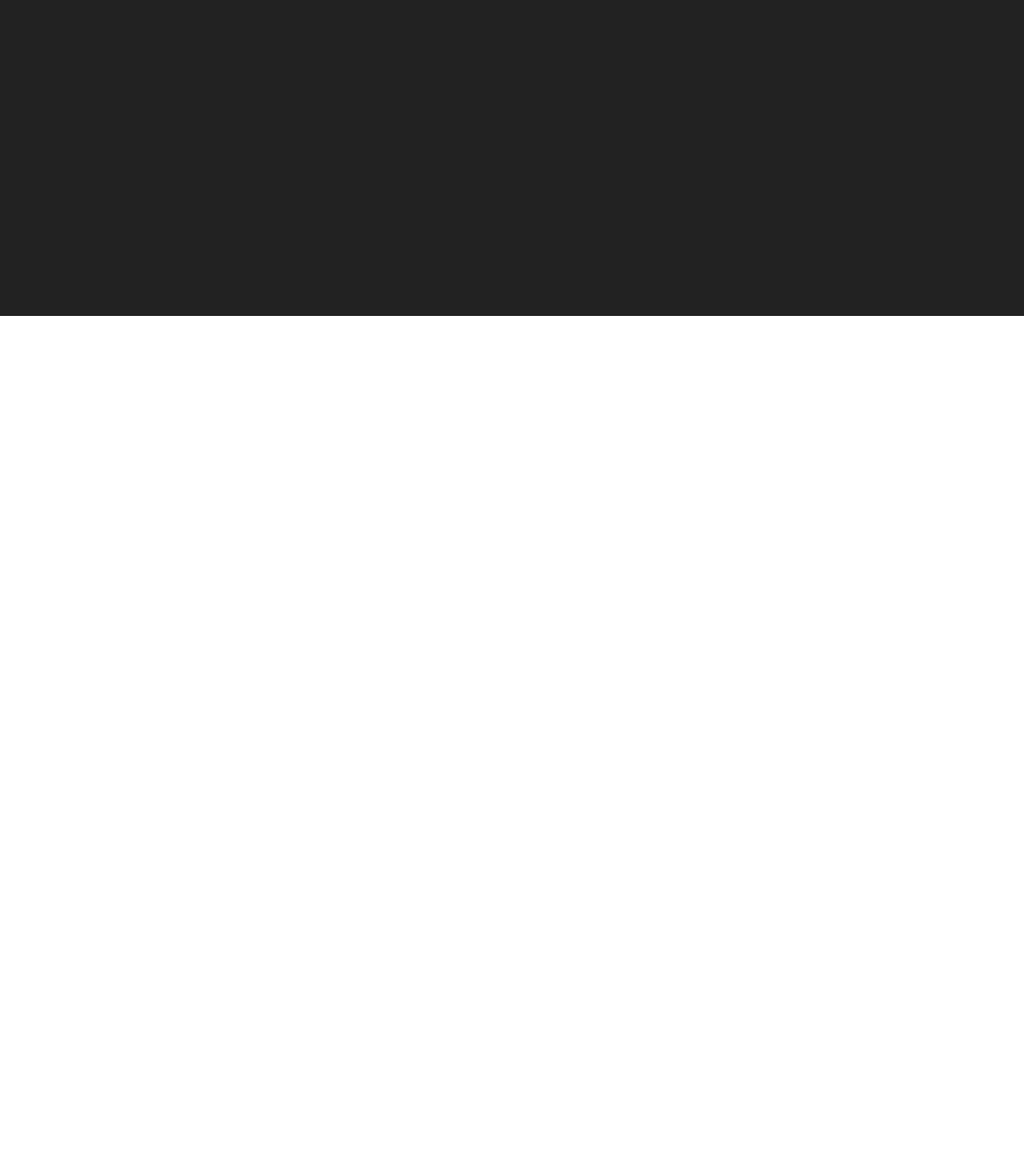
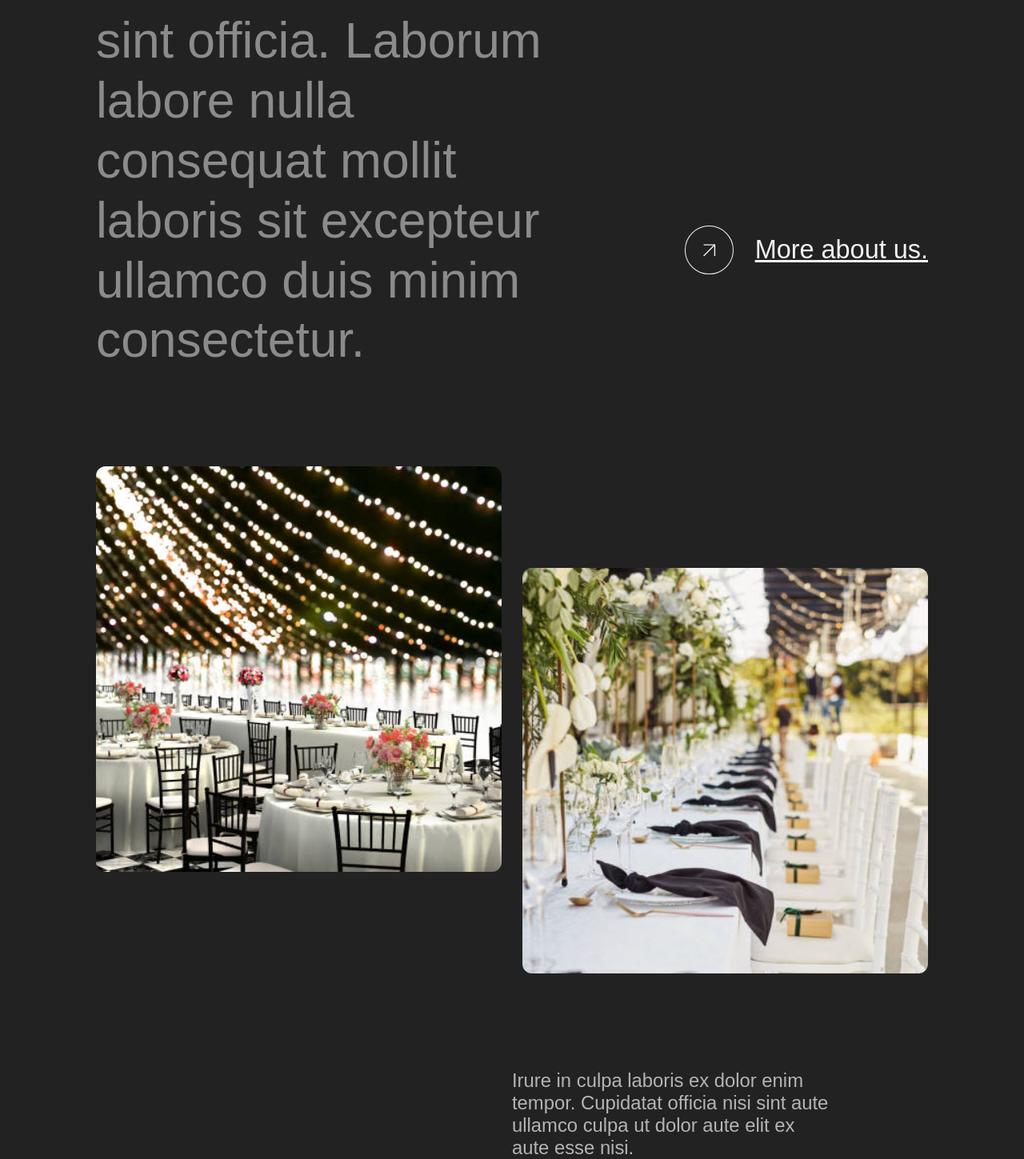
Before and after one commit to andrewhallack/event-planning, a React (Vite) app: page / in a window 1280 px wide. Shown: the part 1205-2654 px from the top of the page at 80% size. Before the commit the page ends 1600 px from the top, so only its background shows below. Built offline with nearby package versions, Linux system fonts and the light colour scheme; a web font is replaced by a local one.

Commit message:
Added intro

```diff
--- a/src/components/Home/Hero/hero.css
+++ b/src/components/Home/Hero/hero.css
@@ -44,7 +44,7 @@
             .socials {
                 display: flex;
                 align-items: center;
-                column-gap: var(--space-l);
+                column-gap: var(--space-m);
             }
 
             .contact {
@@ -70,7 +70,6 @@
         flex-direction: column;
         justify-content: center;
         align-items: center;
-        translate: 0 50%;
 
         h1 {
             letter-spacing: var(--space-2xl);
@@ -80,7 +79,7 @@
 
         p {
             text-align: center;
-            font-size: var(--step-1);
+            font-size: var(--step-2);
         }
     }
 
--- a/src/components/Home/Intro/Intro.jsx
+++ b/src/components/Home/Intro/Intro.jsx
@@ -2,7 +2,13 @@ import './intro.css'
 
 import { useRef } from 'react'
 import { motion, useScroll } from 'framer-motion'
-import img from '../../../assets/table.jpg'
+import { Link } from 'react-router-dom'
+
+import { TfiArrowRight } from "react-icons/tfi";
+
+import img from '../../../assets/venue2.jpg'
+import img2 from '../../../assets/venue3.jpg'
+
 
 const Intro = () => {
   const introRef = useRef(null)
@@ -15,14 +21,39 @@ const Intro = () => {
   const text = `Non Lorem labore elit sit anim ea consectetur
                 laborum nisi minim amet minim sint officia.
                 Laborum labore nulla consequat mollit laboris
-                sit excepteur ullamco duis minim consectetur.
-                Deserunt velit qui officia voluptate qui consectetur
-                ad pariatur id nisi proident consequat minim.`
+                sit excepteur ullamco duis minim consectetur.`
                 .replace(/\s+/g, ' ')
 
   return (
     <section className='intro' ref={introRef}>
-
+        <div className='top'>
+          <p>{text}</p>
+          <Link className='button2'>
+            <span className='button-content-wrapper'>
+              <span className='button-icon-wrapper'>
+                <span className='button-icon'>
+                  <TfiArrowRight />
+                </span>
+              </span>
+              <span className='button-content'>
+                More about us.
+              </span>
+            </span>
+          </Link>
+        </div>
+        <div className='images'>
+          <div className='left'>
+            <img src={img} />
+          </div>
+          <div className='right'>
+            <img src={img2} />
+          </div>
+        </div>
+        <div className='bottom'>
+          <p>
+            Irure in culpa laboris ex dolor enim tempor. Cupidatat officia nisi sint aute ullamco culpa ut dolor aute elit ex aute esse nisi.
+          </p>
+        </div>
     </section>
   )
 }
--- a/src/components/Home/Intro/intro.css
+++ b/src/components/Home/Intro/intro.css
@@ -1,27 +1,73 @@
 .intro {
     position: relative;
-    display: grid;
-    grid-template-columns: repeat(3, 1fr);
-    grid-template-rows: repeat(3, 1fr);
-    width: 100%;
-    height: 100svh;
+    display: flex;
+    flex-direction: column;
 
-    .cell {
-        z-index: 1;
-        display: grid;
-        height: 100%;
-        align-content: center;
-        padding: 0 var(--space-xl);
+    .top,
+    .bottom {
+        position: relative;
+        width: 100%;
+        display: flex;
+        padding: 0 120px;
+        margin-top: 120px;
+    }
 
-        &.top-left {
-            grid-row: 1 / span 1;
-            grid-column: 1 / span 2;
+    .top {
+        p {
+            font-size: var(--step-4);
+            opacity: 0.5;
+            max-width: 60%;
+            line-height: 1.2;
         }
 
-        &.bottom-right {
-            grid-row: 3 / span 1;
-            grid-column: 3 / span 1;
+        .button2 {
+            position: absolute;
+            bottom: 120px;
+            right: 120px;
         }
+    }
+
+    .bottom {
+        justify-content: flex-end;
+
+        p {
+            font-size: var(--step-1);
+            max-width: 400px;
+            margin-right: 120px;
+        }
+    }
+
+    .images {
+        display: flex;
+        column-gap: var(--space-m);
+        padding: 0 120px;
+        margin-top: 120px;
+
+        .left,
+        .right {
+            display: flex;
+            flex-direction: column;
+            width: 50%;
+            aspect-ratio: 0.8;
+
+            img {
+                object-fit: cover;
+                width: 100%;
+                aspect-ratio: 1;
+                border-radius: 12px;
+            }
+        }
+
+        .left {
+            justify-content: flex-start;
+        }
+
+        .right {
+            justify-content: flex-end;
+        }
+    }
+
+    .bottom {
 
     }
 }
--- a/src/components/Navbar/Navbar2.jsx
+++ b/src/components/Navbar/Navbar2.jsx
@@ -40,17 +40,17 @@ const Navbar2 = () => {
                     </ul>
                     <Link to='/book' className='button'>
                         <span className='button-content-wrapper'>
-                            <span className='button-content'>Book</span>
-                            <span className='button-content'>Book</span>
+                            <span className='button-content'>BOOK</span>
+                            <span className='button-content'>BOOK</span>
                         </span>
-                        <span className='button-icon-wrapper'>
+                        {/* <span className='button-icon-wrapper'>
                             <span className='button-icon'>
                                 <TfiArrowRight />
                             </span>
                             <span className='button-icon'>
                                 <TfiArrowRight />
                             </span>
-                        </span>
+                        </span> */}
                     </Link>
                 </nav>
             </header>
--- a/src/components/Navbar/navbar2.css
+++ b/src/components/Navbar/navbar2.css
@@ -1,5 +1,7 @@
 .header {
     position: fixed;
+    top: 0;
+    left: 0;
     display: flex;
     align-items: center;
     width: 100%;
@@ -21,9 +23,6 @@
 
         .menu {
             position: absolute;
-            top: 50%;
-            left: 50%;
-            transform: translate(-50%, -50%);
             display: flex;
             list-style: none;
 
@@ -61,6 +60,9 @@
                 align-items: center;
                 justify-content: space-between;
                 column-gap: var(--space-l);
+                top: 50%;
+                left: 50%;
+                transform: translate(-50%, -50%);
 
                 li {
                     a {
@@ -88,6 +90,7 @@
             display: flex;
             width: 100%;
             justify-content: space-between;
+            position: relative;
 
             .logo {
                 height: 25px;
@@ -228,6 +231,11 @@
 
             .menu {
                 opacity: 0;
+                width: 100%;
+                height: 100vh;
+                top: 0;
+                left: 0;
+                background-color: var(--dark);
 
                 &.selected {
                     opacity: 1;
--- a/src/index.css
+++ b/src/index.css
@@ -166,8 +166,52 @@ a {
   }
 }
 
+.button2 {
+  background-color: transparent;
+  display: flex;
+  align-items: center;
+  width: fit-content;
+  height: fit-content;
+  transition: 0.5s ease;
+  cursor: pointer;
+
+  .button-content-wrapper {
+    display: flex;
+    align-items: center;
+    column-gap: var(--space-m);
+
+    .button-icon-wrapper {
+      display: flex;
+      align-items: center;
+      justify-content: center;
+      padding: var(--space-s);
+      overflow: hidden;
+      aspect-ratio: 1;
+      border: 1px solid var(--light);
+      border-radius: 50%;
+      rotate: -45deg;
+
+      .button-icon {
+        color: var(--light);
+        font-size: var(--step-1);
+        height: 100%;
+        width: 100%;
+        transition: 0.5s ease;
+      }
+    }
+
+    .button-content {
+      color: var(--light);
+      font-size: var(--step-2);
+      line-height: 1;
+      transition: 0.5s ease;
+      text-decoration: underline;
+    }
+  }
+}
+
 .social-icon {
-  font-size: var(--step-2);
+  font-size: 32px;
   color: var(--light);
   opacity: 0.8;
   transition: 0.3s ease;
@@ -176,4 +220,8 @@ a {
   &:hover {
     opacity: 1;
   }
+
+  @media screen and (max-width: 1100px) {
+    font-size: 24px;
+  }
 }
```
